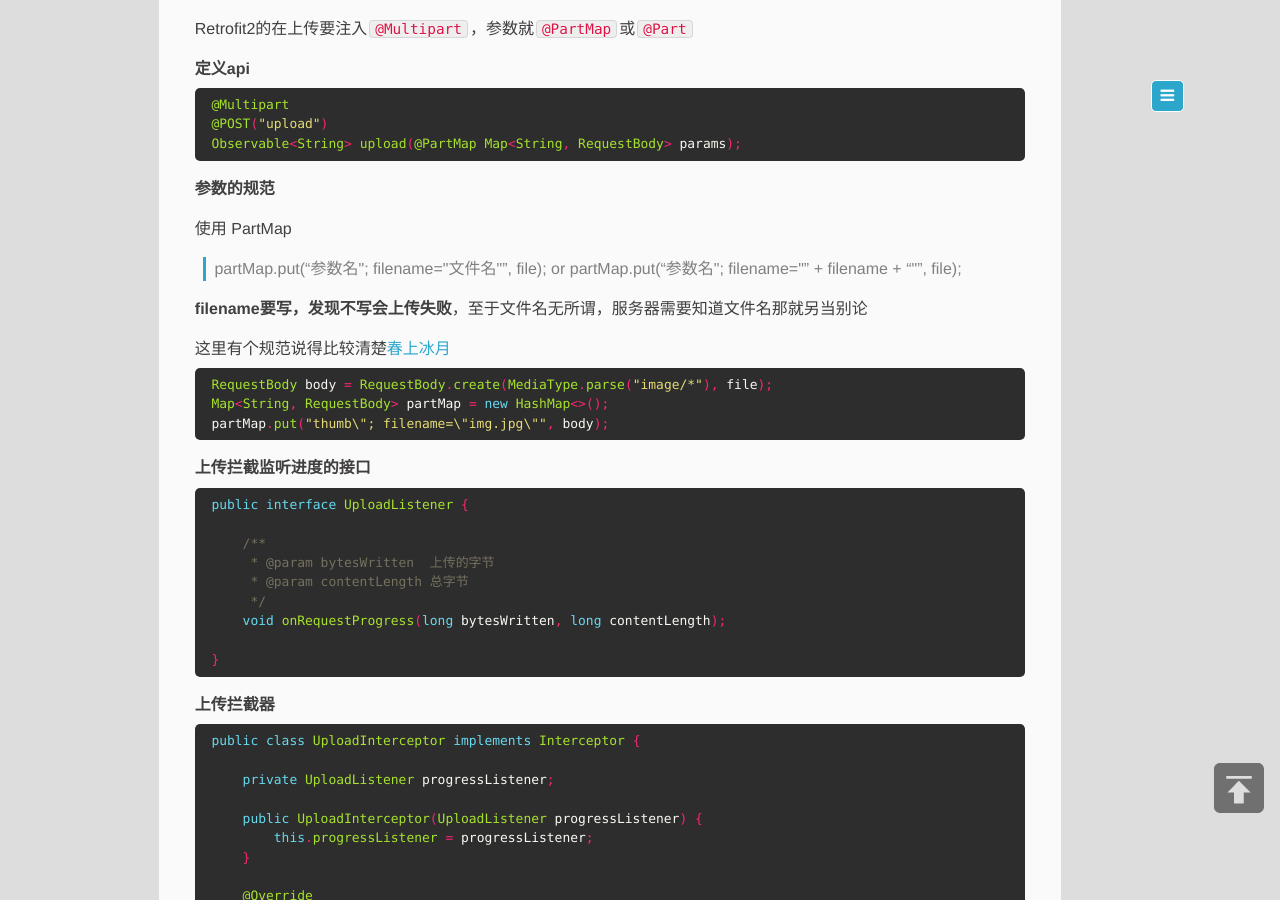
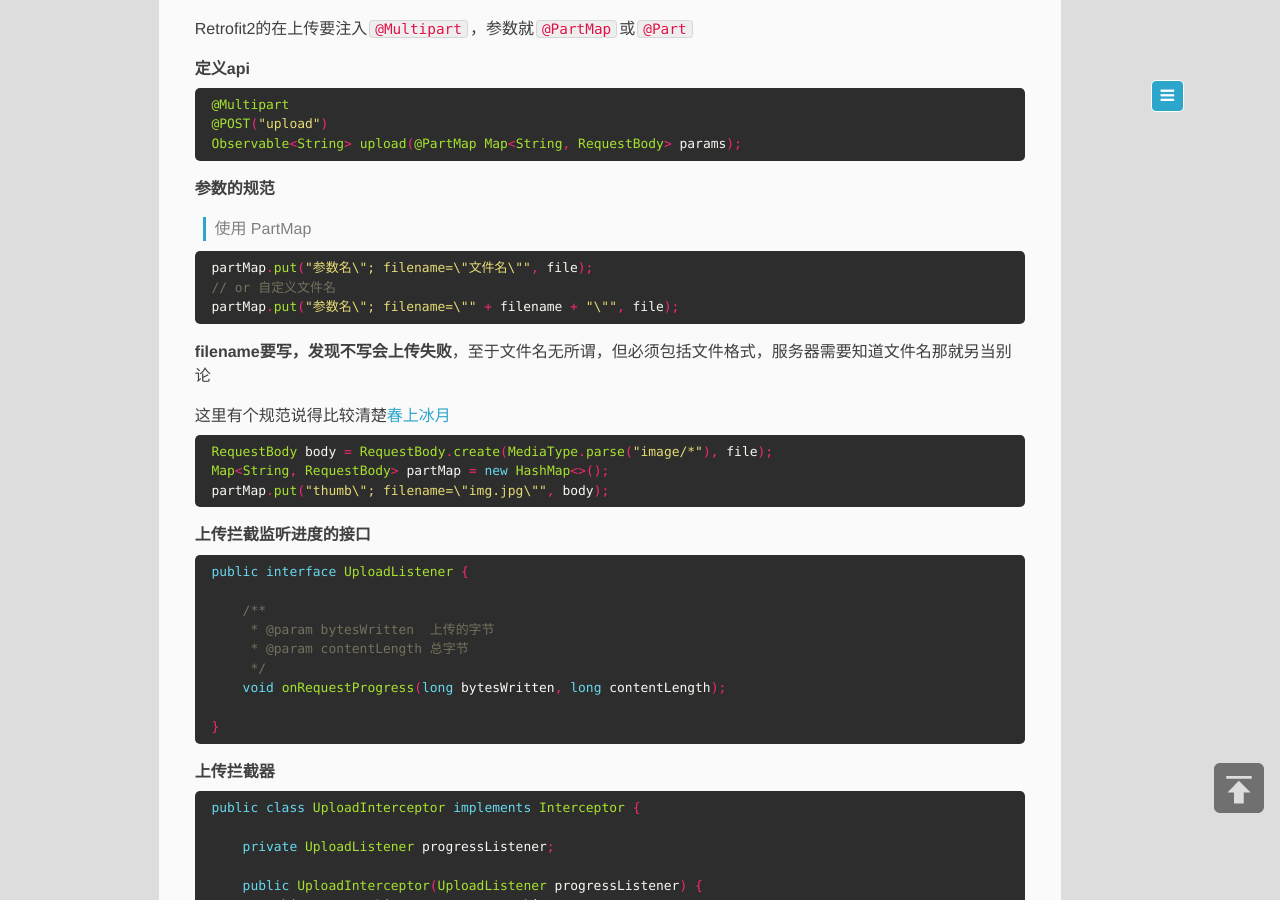
Before and after one commit to fylder/fylder.github.io, a Jekyll site: the page built from _posts/2016-04-04-Retrofit2-download-upload.md, in a window 1280 px wide and 900 px high, scrolled down 3640 px. Built offline with Jekyll 4.4.1, drawn with Linux system fonts in a browser that asks for light colours; comment, search, counter and statistics services are not loaded.

Commit message:
Update 2016-04-04-Retrofit2-download-upload.md

````diff
--- a/_posts/2016-04-04-Retrofit2-download-upload.md
+++ b/_posts/2016-04-04-Retrofit2-download-upload.md
@@ -192,13 +192,15 @@ Observable<String> upload(@PartMap Map<String, RequestBody> params);
 
 **参数的规范**
 
-使用 PartMap
+> 使用 PartMap
 
-> partMap.put("参数名\"; filename=\"文件名\"", file);
-> or
-> partMap.put("参数名\"; filename=\"" + filename + "\"", file);
+```java
+partMap.put("参数名\"; filename=\"文件名\"", file);
+// or 自定义文件名
+partMap.put("参数名\"; filename=\"" + filename + "\"", file);
+```
 
-**filename要写，发现不写会上传失败**，至于文件名无所谓，服务器需要知道文件名那就另当别论
+**filename要写，发现不写会上传失败**，至于文件名无所谓，但必须包括文件格式，服务器需要知道文件名那就另当别论
 
 这里有个规范说得比较清楚[春上冰月](http://www.caoyue.com.cn/blog/2016/02/12/How-to-upload-file-with-retrofit2/){:target="_blank"}
 
````
